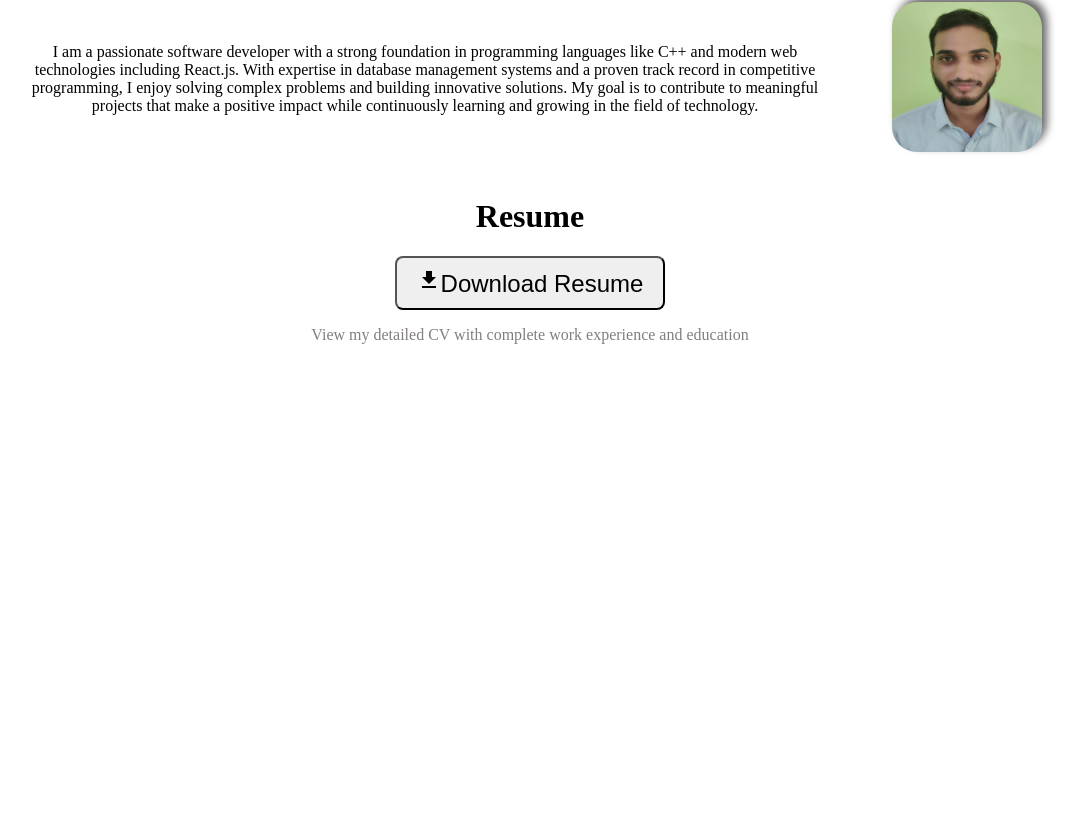
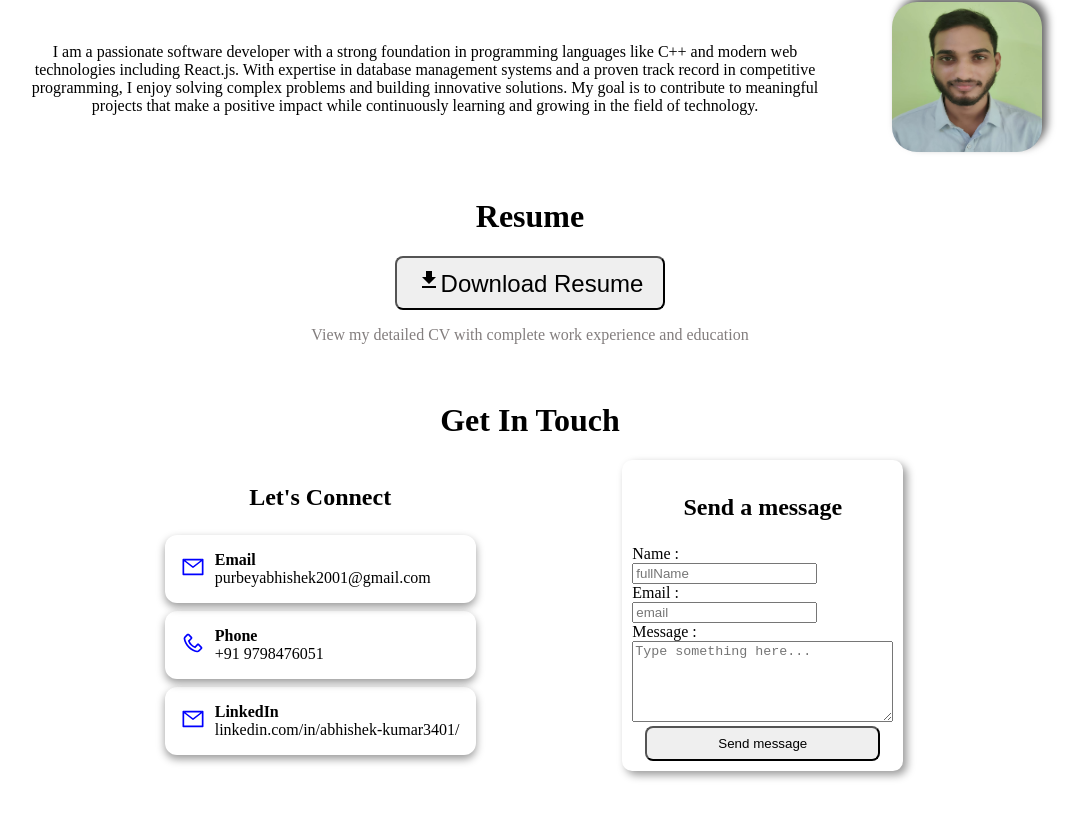
Before and after one commit to Purbey2001/portfolio_website, a React (Vite) app: page / in a window 1280 px wide. Shown: the part 1146-1965 px from the top of the page, without its empty margins (118-1202 px from the left). Before the commit the page ends 1606 px from the top, so only its background shows below. Built offline with nearby package versions, Linux system fonts and the light colour scheme.

Commit message:
added contact section

```diff
--- /dev/null
+++ b/src/components/Contact.css
@@ -0,0 +1,34 @@
+.contact{
+    width: 80%;
+    margin: auto;
+    text-align: center;
+}
+
+.contact-card{
+    display: flex;
+    justify-content: space-evenly;
+}
+
+.contact-section{
+    display: flex;
+    align-items: center;
+    column-gap: 10px;
+    text-align: left;
+    padding: 16px;
+    margin: 8px;
+    box-shadow: 0px 4px 8px rgba(0,0,0,0.4);
+    border-radius: 12px;
+    transition: all 1s ease;
+}
+
+.contact-section:hover{
+    transform: scaleX(1.1);
+    box-shadow: 0px 4px 12px rgba(0,0,0,0.6);
+}
+
+.contact-form{
+    padding: 10px;
+    border-radius: 10px;
+    text-align: left;
+    box-shadow: 4px 4px 8px rgba(0,0,0,0.4);
+}
--- a/src/components/Contact.jsx
+++ b/src/components/Contact.jsx
@@ -1,8 +1,84 @@
-import React from 'react'
+import React, { useState } from 'react'
+import './Contact.css'
+import { AiOutlineMail } from "react-icons/ai";
+import { AiOutlinePhone } from "react-icons/ai";
+
 
 function Contact() {
+  const [formData,setFormData] = useState({
+    fullName:"",
+    email:"",
+    message:""
+  })
+  function changeHandler(event){
+    const {name,value,checked,type} = event.target;
+    setFormData( prevFormData => {
+      return{
+        ...prevFormData,
+        [name]:type==="checkbox"?checked:value
+      }
+    });
+  }
   return (
-    <div>
+    <div className='contact'>
+      <h1>Get In Touch</h1>
+      <div className='contact-card'>
+        <div className='contact-sections'>
+          <p style={{fontSize:'x-large',fontWeight:'bold'}}>Let's Connect</p>
+          <div className='contact-section'>
+              <div>
+                <AiOutlineMail style={{fontSize:'1.5em',color:'blue'}}/>
+              </div>
+              <div>
+                <span style={{fontWeight:'bold'}}>Email</span>
+                <br />
+                <span>purbeyabhishek2001@gmail.com</span>
+              </div>
+          </div>
+          <div className='contact-section'>
+            <div>
+              <AiOutlinePhone style={{fontSize:'1.5em',transform:'rotate(90deg)',color:'blue'}}/>
+            </div>
+            <div>
+              <span style={{fontWeight:'bold'}}>Phone</span>
+              <br />
+              <span>+91 9798476051</span>
+            </div>
+          </div>
+          <div className='contact-section'>
+              <div>
+                <AiOutlineMail style={{fontSize:'1.5em',color:'blue'}}/>
+              </div>
+              <div>
+                <span style={{fontWeight:'bold'}}>LinkedIn</span>
+                <br />
+                <span>linkedin.com/in/abhishek-kumar3401/</span>
+              </div>
+          </div>
+        </div>
+
+        <div className='contact-form'>
+          <p style={{fontSize:'x-large',fontWeight:'bold',textAlign:'center'}}>Send a message</p>
+          <form action="">
+            <label>Name :
+            <br />
+            <input type="text" value={formData.fullName} placeholder='fullName' name='fullName'onChange={changeHandler}/>
+            </label>
+            <br />
+            <label>Email :
+            <br />
+            <input type="email" value={formData.email} placeholder='email' name='email'onChange={changeHandler}/>
+            </label>
+            <br />
+            <label>Message :
+            <br />
+            <textarea value={formData.message} rows="5" cols="30" placeholder="Type something here..." name='message' onChange={changeHandler}/>
+            </label>
+            <br />
+            <button style={{width:'90%',margin:'auto',display:'block'}}>Send message</button>
+          </form>
+        </div>
+      </div>
 
     </div>
   )
```
